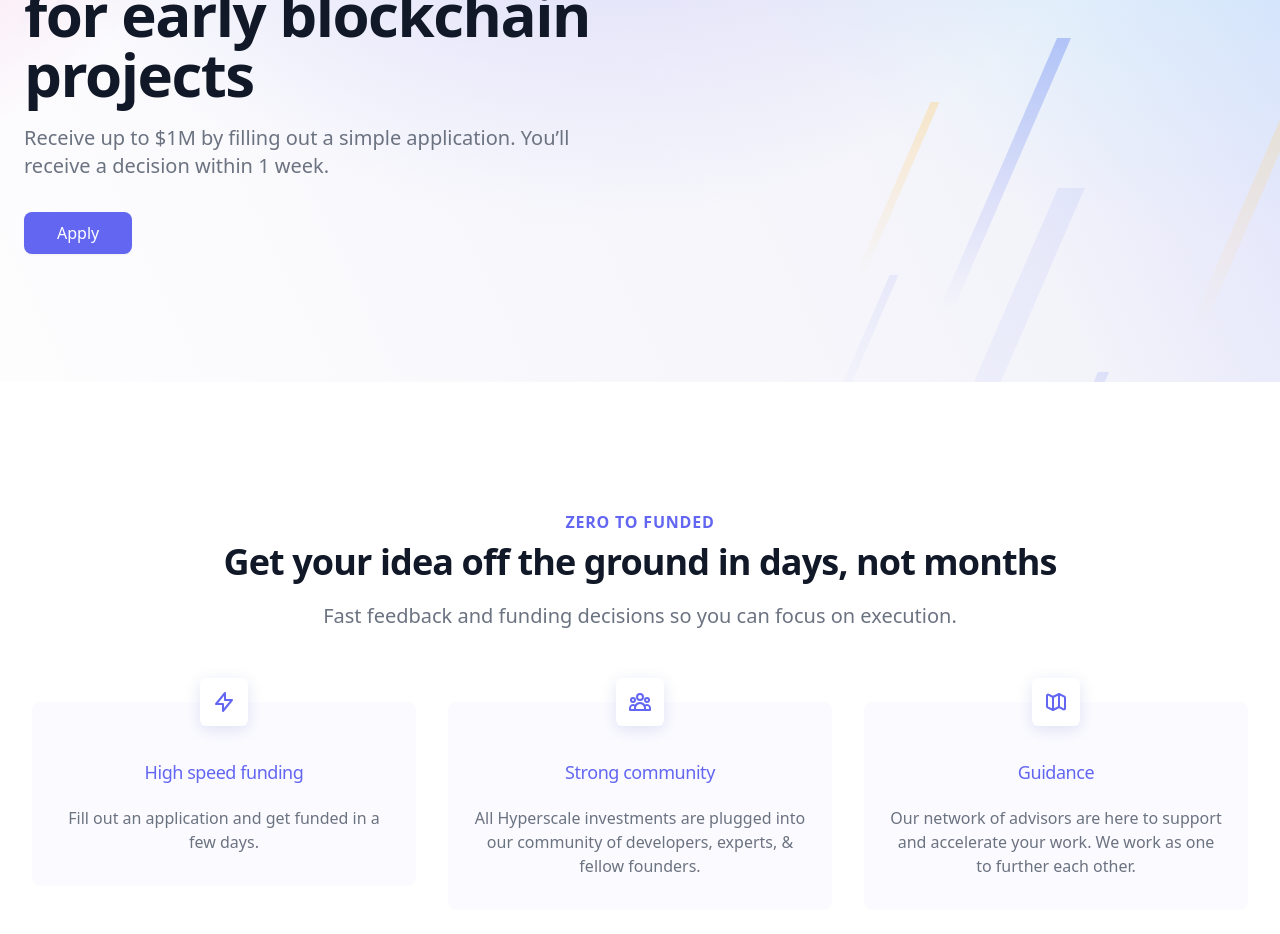
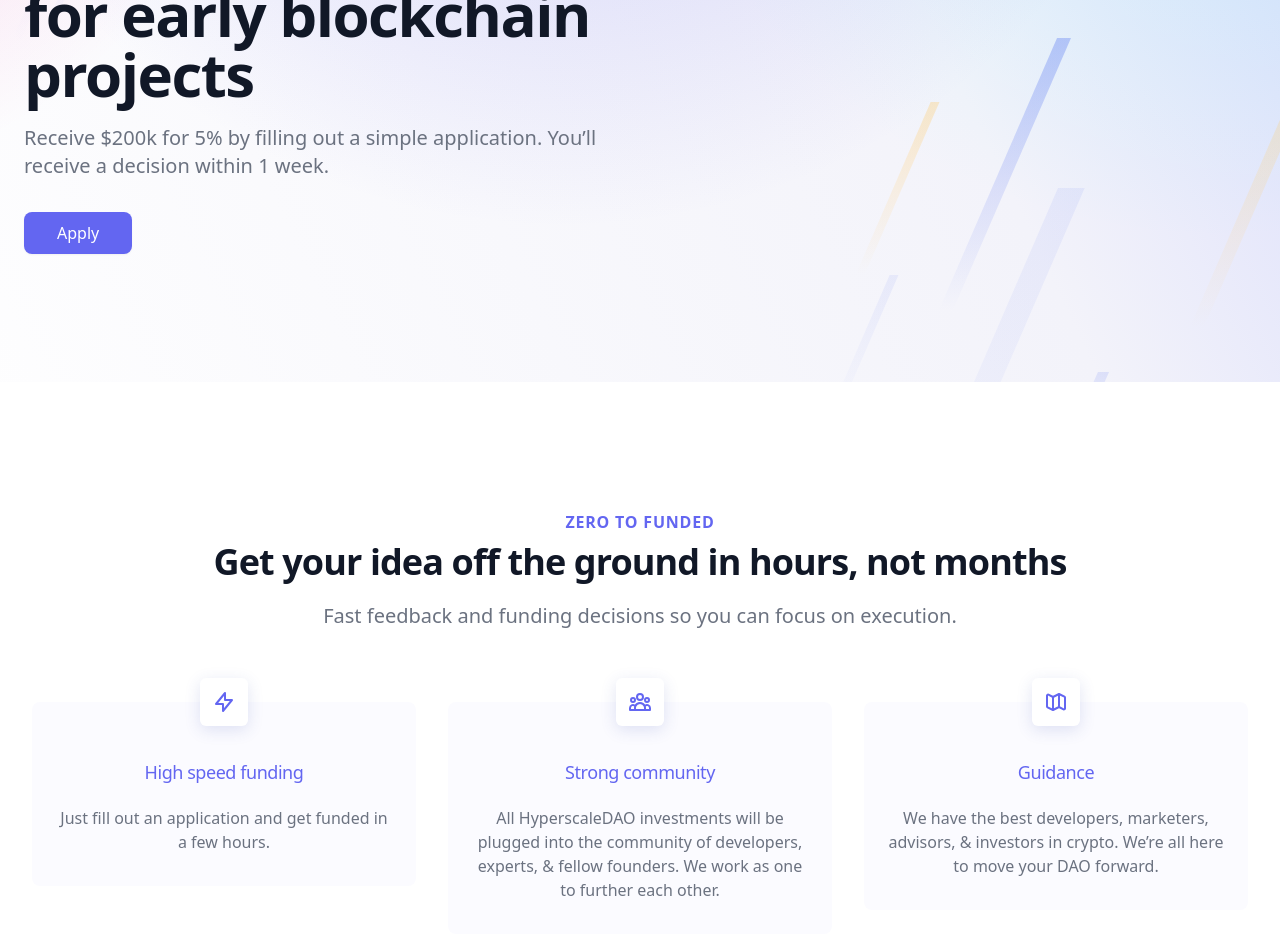
Before and after one commit to metasj/frontend, a Next.js app: page / in a window 1280 px wide. Shown: the part 280-1214 px from the top of the page. Built offline with nearby package versions, Linux system fonts and the light colour scheme; what @tailwindcss/typography would draw is missing.

Commit message:
Revert "copyedit for index.js"

```diff
--- a/src/pages/index.js
+++ b/src/pages/index.js
@@ -23,23 +23,23 @@ const features = [
 	{
 		name: 'High speed funding',
 		icon: LightningBoltIcon,
-		desc: 'Fill out an application and get funded in a few days.',
+		desc: 'Just fill out an application and get funded in a few hours.',
 	},
 	{
 		name: 'Strong community',
 		icon: UserGroupIcon,
-		desc: 'All Hyperscale investments are plugged into our community of developers, experts, & fellow founders.',
+		desc: 'All HyperscaleDAO investments will be plugged into the community of developers, experts, & fellow founders. We work as one to further each other.',
 	},
 	{
 		name: 'Guidance',
 		icon: MapIcon,
-		desc: 'Our network of advisors are here to support and accelerate your work. We work as one to further each other.',
+		desc: 'We have the best developers, marketers, advisors, & investors in crypto. We’re all here to move your DAO forward.',
 	},
 ]
 
 const timeline = [
-	{ title: 'Apply', desc: 'Take 5 minutes to describe your project.', icon: InboxInIcon },
-	{ title: 'Funding', desc: 'Hyperscale exchanges liquid Hyperscale token for your DAO’s token.', icon: CashIcon },
+	{ title: 'Apply', desc: 'Takes 5 min.', icon: InboxInIcon },
+	{ title: 'Funding', desc: 'HyperscaleDAO exchanges liquid Hyperscale token for the DAO’s token.', icon: CashIcon },
 	{
 		title: 'Shareholder review',
 		desc: 'Members vote on new projects with their Hyperscale token.',
@@ -47,7 +47,7 @@ const timeline = [
 	},
 	{
 		title: 'Community support',
-		desc: 'The community shares the incentive for your DAO to succeed.',
+		desc: 'When an investment is made the community has an incentive to help the DAO. The DAO just submits bounties and pays out their token. Catalyzers also receive Hyperscale tokens for helping.',
 		icon: UserGroupIcon,
 	},
 ]
@@ -178,7 +178,7 @@ const Landing = () => (
 								</span>
 							</h1>
 							<p className="mt-3 text-base text-gray-500 sm:mt-5 sm:text-xl lg:text-lg xl:text-xl">
-								<span>Receive up to $1M by filling out a simple application.</span>{' '}
+								<span>Receive $200k for 5% by filling out a simple application.</span>{' '}
 								<span>You’ll receive a decision within 1 week.</span>
 							</p>
 							<div className="mt-8 sm:max-w-lg sm:mx-auto text-center lg:text-left lg:mx-0">
@@ -198,7 +198,7 @@ const Landing = () => (
 			<div className="mx-auto max-w-md px-4 text-center sm:max-w-3xl sm:px-6 lg:px-8 lg:max-w-7xl">
 				<h2 className="text-base font-semibold tracking-wider text-indigo-500 uppercase">Zero to funded</h2>
 				<p className="mt-2 text-3xl font-extrabold text-gray-900 tracking-tight sm:text-4xl">
-					Get your idea off the ground in days, not months
+					Get your idea off the ground in hours, not months
 				</p>
 				<p className="mt-5 max-w-prose mx-auto text-xl text-gray-500">
 					Fast feedback and funding decisions so you can focus on execution.
```
